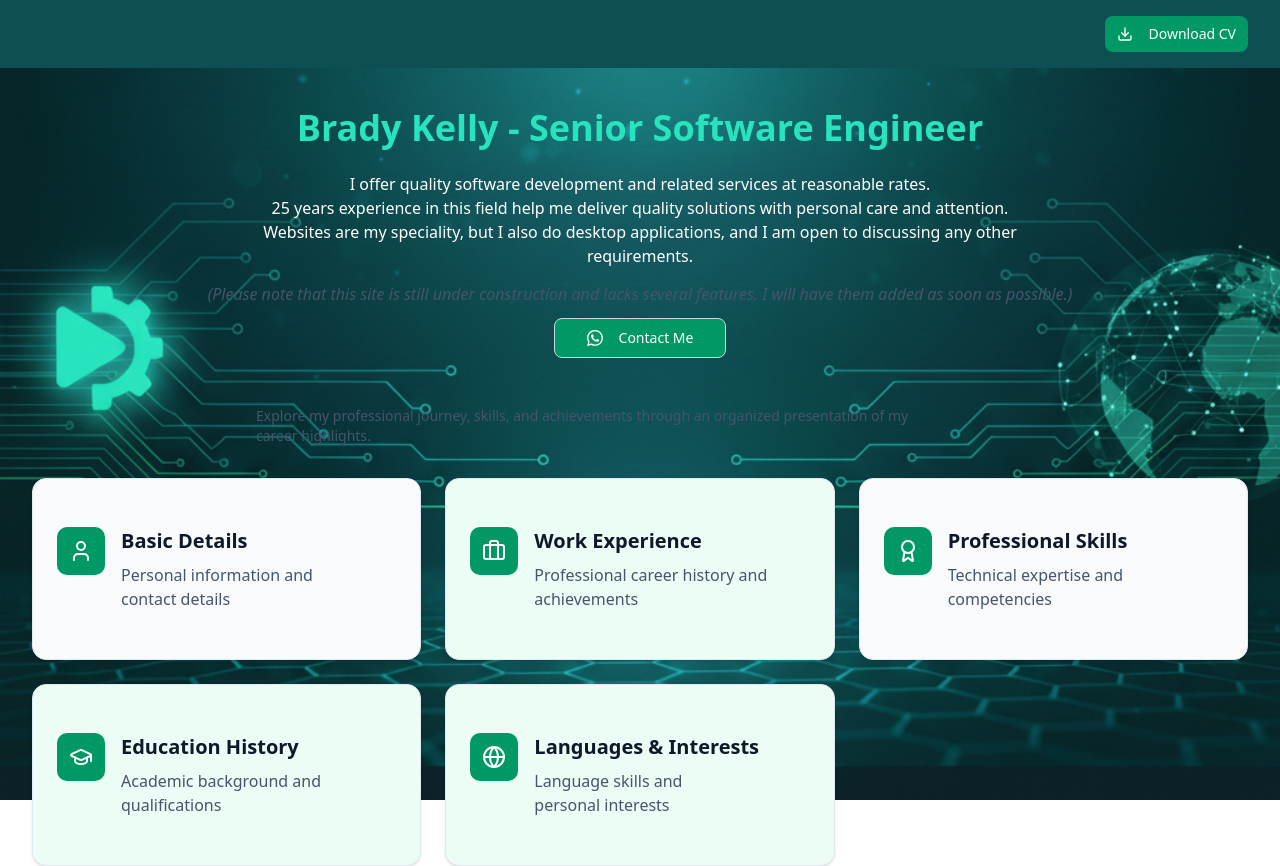
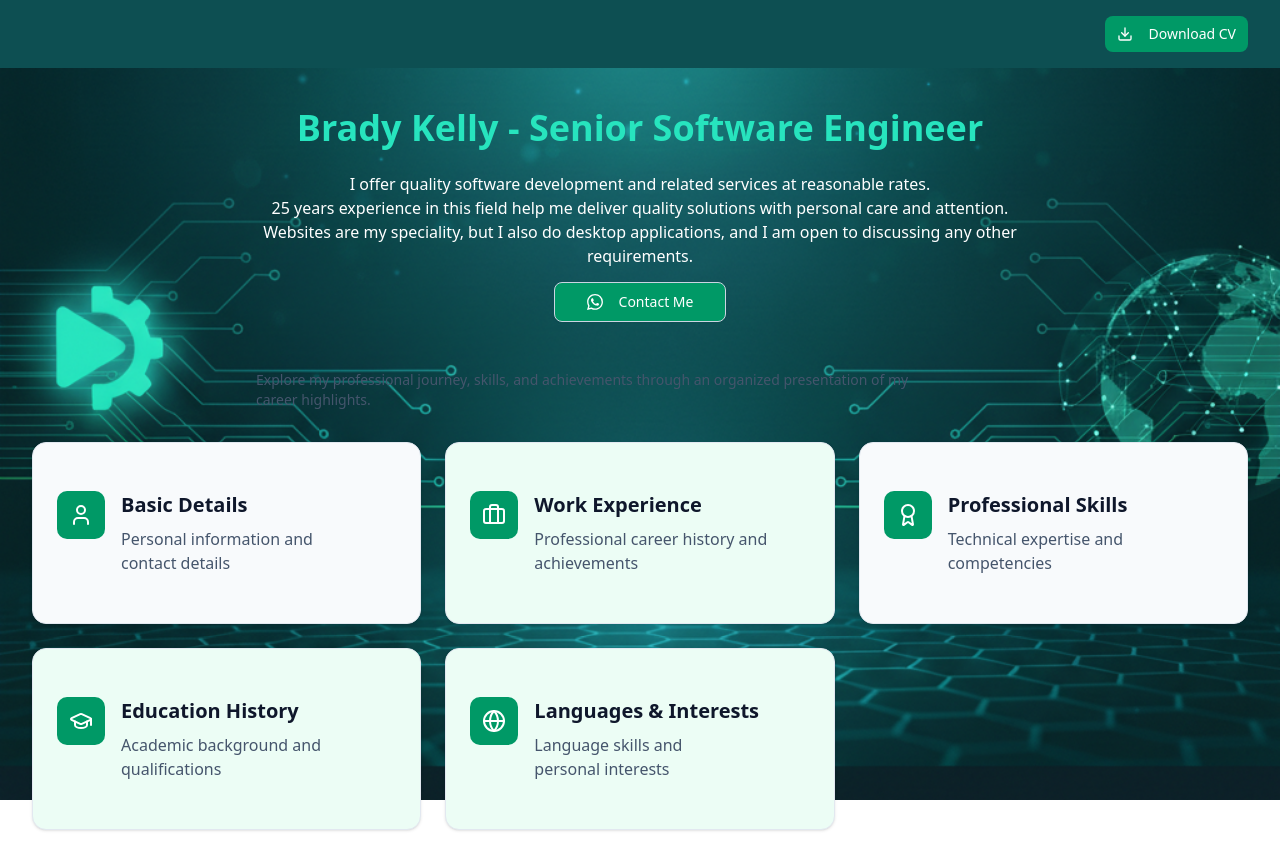
Before and after one commit to brady-kelly/portfolio-temp, a Next.js app: page / in a window 1280 px wide. Shown: the top 866 px of the page. Built offline with nearby package versions, Linux system fonts and the light colour scheme.

Commit message:
removed under construction

```diff
--- a/app/page.tsx
+++ b/app/page.tsx
@@ -18,7 +18,7 @@ export default function HomePage() {
               <p>25 years experience in this field help me deliver quality solutions with personal care and attention.</p>
               <p>Websites are my speciality, but I also do desktop applications, and I am open to discussing any other requirements.</p>
             </div>
-            <p className="text-slate-600"><em>(Please note that this site is still under construction and lacks several features. I will have them added as soon as possible.)</em></p>
+            {/* <p className="text-slate-600"><em>(Please note that this site may be under construction and lacks several features. I will have them added as soon as possible.)</em></p> */}
             <div className="mt-3"><ContactMe /></div>
           </div>
         </div>
```
